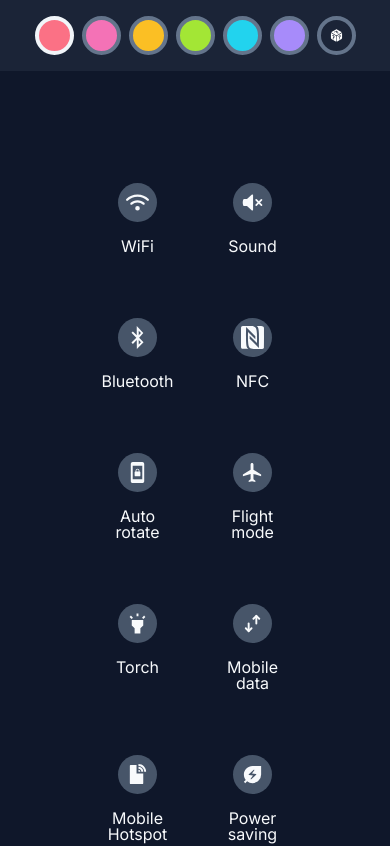
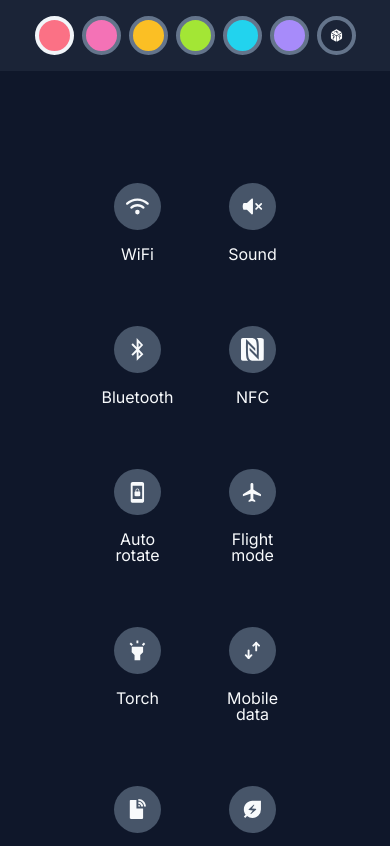
Before and after one commit to anthonyiu/ui-toggle-app, a Next.js app: page / in a window 390 px wide. Shown: the top 846 px of the page. Built offline with nearby package versions, Linux system fonts and the light colour scheme.

Commit message:
Change icon-div size

```diff
--- a/components/Icon.tsx
+++ b/components/Icon.tsx
@@ -16,7 +16,7 @@ const Icon = ({
       onClick={() => setIsOn((prev) => !prev)}
     >
       <div
-        className={`icon-div w-[10vw] h-[10vw] max-w-20 max-h-20 flex justify-center items-center p-2 sm:p-4 md:p-5 rounded-full text-slate-50 transition-[background] ease-in-out duration-300  ${
+        className={`icon-div w-[12vw] h-[12vw] max-w-20 max-h-20 flex justify-center items-center p-3 sm:p-4 md:p-5 rounded-full text-slate-50 transition-[background] ease-in-out duration-300  ${
           IsOn ? `${bgColour}` : "bg-slate-600"
         }`}
       >
```
